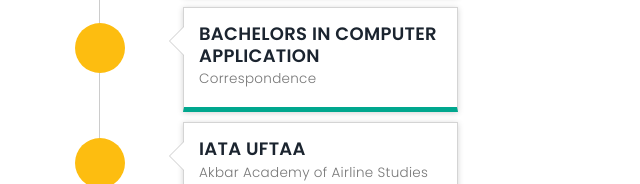
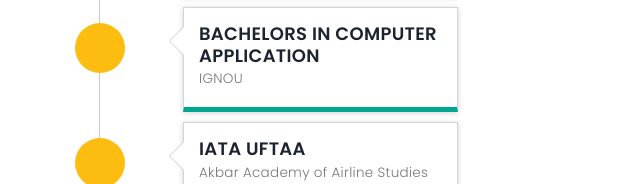
Before and after one commit to RohithCristiano/mycv, a plain HTML site: page cv/index.html in a window 1280 px wide. Shown: the part 3076-3260 px from the top of the page, 547-1187 px from the left. Drawn offline with nearby package versions, Linux system fonts and the light colour scheme; files whose address does not match are found by name; a web font is replaced by a local one.

Commit message:
Update index.html

```diff
--- a/cv/index.html
+++ b/cv/index.html
@@ -603,7 +603,7 @@
                     <h4 class="timeline-title">BACHELORS IN COMPUTER APPLICATION </h4>
                   </div>
                   <div class="timeline-body">
-                    <p>Correspondence</p>
+                    <p>IGNOU</p>
                   </div>
                   </div>
                  </li>
```
